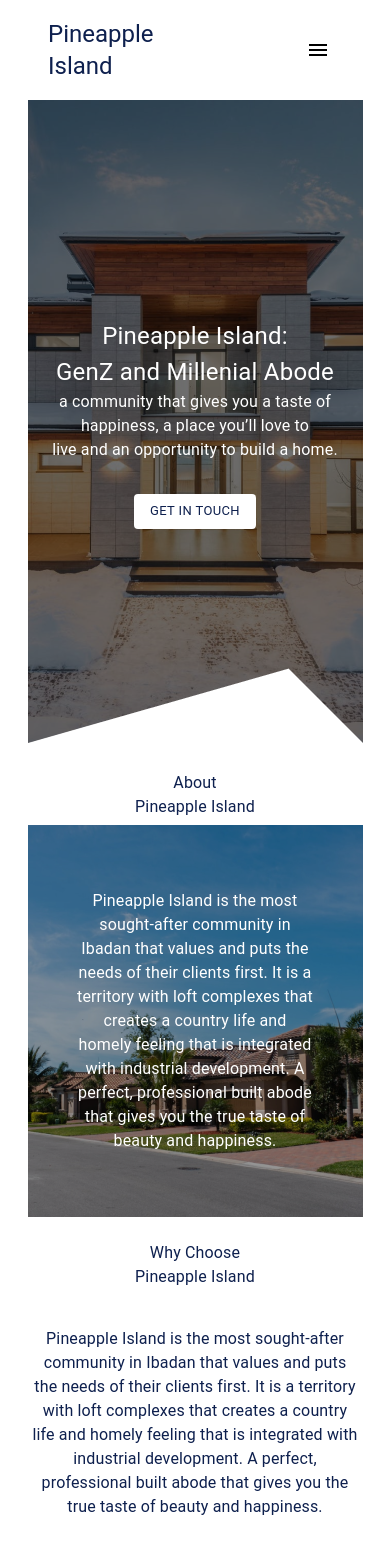
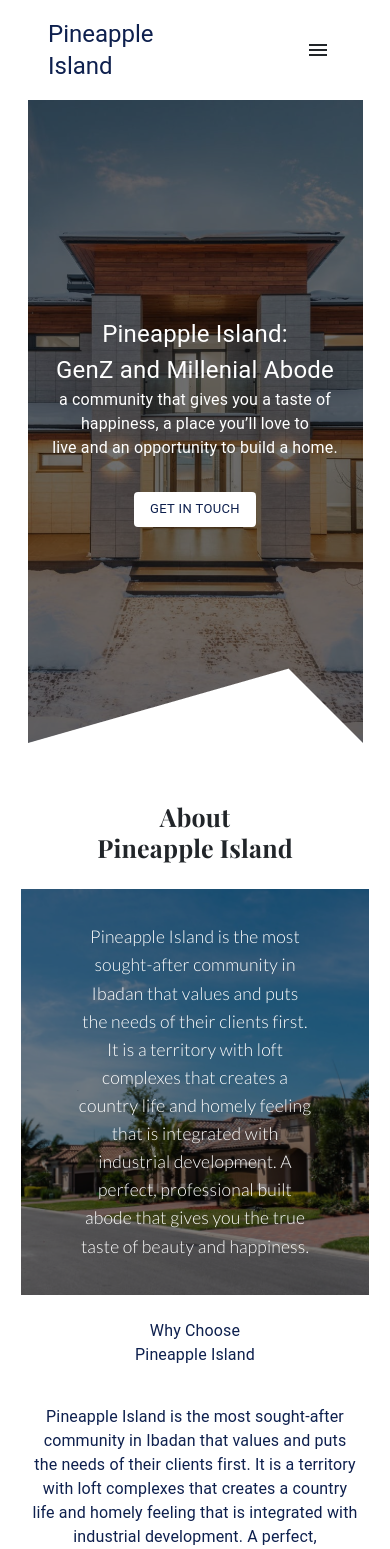
Before and after one commit to build-ratchanon/InternProject2, a Next.js app in the folder web-responsive/: page / in a window 390 px wide. Shown: the top 1549 px of the page. Built offline with nearby package versions, Linux system fonts and the light colour scheme.

Commit message:
fix: responsive (3)

```diff
--- a/web-responsive/components/page2.tsx
+++ b/web-responsive/components/page2.tsx
@@ -1,69 +1,102 @@
 import styles from "@/styles/Home.module.css";
 import Image from "next/image";
 import React from "react";
-import { Grid, Typography } from "@mui/material";
+import { Container, Grid, Typography } from "@mui/material";
+import Carousel from "react-bootstrap/Carousel";
+import "bootstrap/dist/css/bootstrap.min.css";
 
 import img2Desktop from "@/images/IMG2Desktop.png";
 import img2Mobile from "@/images/IMG2Mobile.png";
 
 function Page2() {
   return (
-    <Grid id='aboutPage'>
+    <Container id="aboutPage" maxWidth={false} sx={{ maxWidth: "1920px" }}>
       {/* Page 2 */}
       <Grid
         container //hole
-        display={"flex"}
-        alignItems={"center"}
-        justifyContent={"center"}
+        display="flex"
+        alignItems="center"
+        justifyContent="center"
         sx={{ display: { xs: "none", sm: "none ", md: "flex" } }}
-        my={"10%"}
-        px={"10%"}
+        my="13.4%"
+        px="8.8%"
       >
-        <Grid width={"23%"}>
-          <Typography variant="h3" className={styles.title2}>
+        <Grid item xs={3}>
+          <Typography
+            variant="h3"
+            color={"#0E204E"}
+            fontFamily="Playfair Display"
+            fontWeight={700}
+            fontSize={"clamp(1.5rem, -0.4853rem + 3.5294vw, 3.75rem);"}
+            lineHeight="134%"
+          >
             About <br /> Pineapple <br /> Island
           </Typography>
         </Grid>
 
-        <Grid item display={"flex"} width={"77%"}>
-          <Image
-            src={img2Desktop}
-            alt="Image2 Desktop"
-            className={styles.img2D}
-          />
+        <Grid container xs={9} sx={{ display: "flex" }}>
+          <Grid item xs={7.5}>
+            <Carousel>
+                <Carousel.Item>
+                  <Image
+                    src={img2Desktop}
+                    alt="Image2 Desktop"
+                    style={{width: "100%", height: "auto"}}
+                    />
+                </Carousel.Item>
+
+                <Carousel.Item>
+                  <Image
+                    src={img2Desktop}
+                    alt="Image2 Desktop"
+                    style={{width: "100%", height: "auto"}}
+                  />
+                </Carousel.Item>
+
+                <Carousel.Item>
+                  <Image
+                    src={img2Desktop}
+                    alt="Image2 Desktop"
+                    style={{width: "100%", height: "auto"}}
+                  />
+                </Carousel.Item>
+
+                <Carousel.Item>
+                  <Image
+                    src={img2Desktop}
+                    alt="Image2 Desktop"
+                    style={{width: "100%", height: "auto"}}
+                  />
+                </Carousel.Item>
+
+                <Carousel.Item>
+                  <Image
+                    src={img2Desktop}
+                    alt="Image2 Desktop"
+                    style={{width: "100%", height: "auto"}}
+                  />
+                </Carousel.Item>
+              </Carousel>
+          </Grid>
 
           <Grid
             item
-            className={styles.subtitle2}
+            xs
             sx={{
               background: "#0E204E",
               color: "#FFF",
               display: "flex",
               justifyContent: "center",
               alignItems: "center",
-              px: "5%",
+              px: "5.1%",
+              py: "5.35%",
             }}
           >
             <Typography
-              className={styles.subtitle2}
               variant="subtitle1"
-              fontSize={18}
-              p={4}
-              sx={{ display: { lg: "none", xl: "flex" } }}
-            >
-              Pineapple Island is the most sought-after community in Ibadan that
-              values and puts the needs of their clients first. It is a
-              territory with loft complexes that creates a country life and
-              homely feeling that is integrated with industrial development. A
-              perfect, professional built abode that gives you the true taste of
-              beauty and happiness.
-            </Typography>
-
-            <Typography
-              className={styles.subtitle2}
-              variant="subtitle1"
-              fontSize={14}
-              sx={{ display: { lg: "flex", xl: "none" } }}
+              fontFamily="Manrope"
+              fontWeight={400}
+              fontSize={"clamp(0.625rem, 0.0735rem + 0.9804vw, 1.25rem)"}
             >
               Pineapple Island is the most sought-after community in Ibadan that
               values and puts the needs of their clients first. It is a
@@ -78,37 +111,60 @@ function Page2() {
 
       {/* Page2 Mobile */}
       <Grid
+        container
         sx={{ display: { xs: "flex", sm: "flex", md: "none" } }}
-        justifyContent={"center"}
-        alignItems={"center"}
-        // position={'relative'}
-        flexDirection={"column"}
+        justifyContent="center"
+        alignItems="center"
+        // position='relative'
+        flexDirection="column"
       >
-        <Grid>
-          <Typography className={styles.title2M} pt={"20%"} pb={"5%"}>
+        <Grid textAlign="center">
+          <Typography
+            variant="h4"
+            fontFamily="Playfair Display"
+            fontWeight={700}
+            fontSize="clamp(1.5rem, -0.1071rem + 6.8571vw, 2.25rem)"
+            pt="30%"
+            pb="13%"
+          >
             About <br /> Pineapple Island
           </Typography>
         </Grid>
 
         <Grid
-          display={"flex"}
-          justifyContent={"center"}
-          alignItems={"center"}
-          position={"relative"}
+          item
+          display="flex"
+          justifyContent="center"
+          alignItems="center"
+          position="relative"
         >
           <Image
             src={img2Mobile}
             alt="Image2 Mobile"
-            className={styles.img2M}
+            style={{
+              objectFit: "cover",
+              filter: "brightness(55%)",
+              width: "min(89vw, 550px)",
+              height: "auto",
+            }}
           />
 
           <Grid
-            position={"absolute"}
-            display={"flex"}
-            textAlign={"center"}
-            px={6}
+            position="absolute"
+            display="flex"
+            textAlign="center"
+            px={7}
+            py={5}
           >
-            <Typography className={styles.subtitle2}>
+            <Typography
+              variant="subtitle1"
+              fontFamily="Lato"
+              fontWeight={400}
+              color="#FFFFFF"
+              fontSize="clamp(0.8125rem, -0.4918rem + 6.5217vw, 1.75rem)"
+              fontStyle="normal"
+              lineHeight="160%"
+            >
               Pineapple Island is the most sought-after community in Ibadan that
               values and puts the needs of their clients first. It is a
               territory with loft complexes that creates a country life and
@@ -119,7 +175,7 @@ function Page2() {
           </Grid>
         </Grid>
       </Grid>
-    </Grid>
+    </Container>
   );
 }
 
--- a/web-responsive/package.json
+++ b/web-responsive/package.json
@@ -13,8 +13,10 @@
     "@emotion/styled": "^11.11.0",
     "@mui/icons-material": "^5.15.6",
     "@mui/material": "^5.15.6",
+    "bootstrap": "^5.3.2",
     "next": "13.5.6",
     "react": "^18",
+    "react-bootstrap": "^2.10.1",
     "react-dom": "^18"
   },
   "devDependencies": {
```
Also changed, not shown: 1 other file (tests, documents, lock files or other folders).
